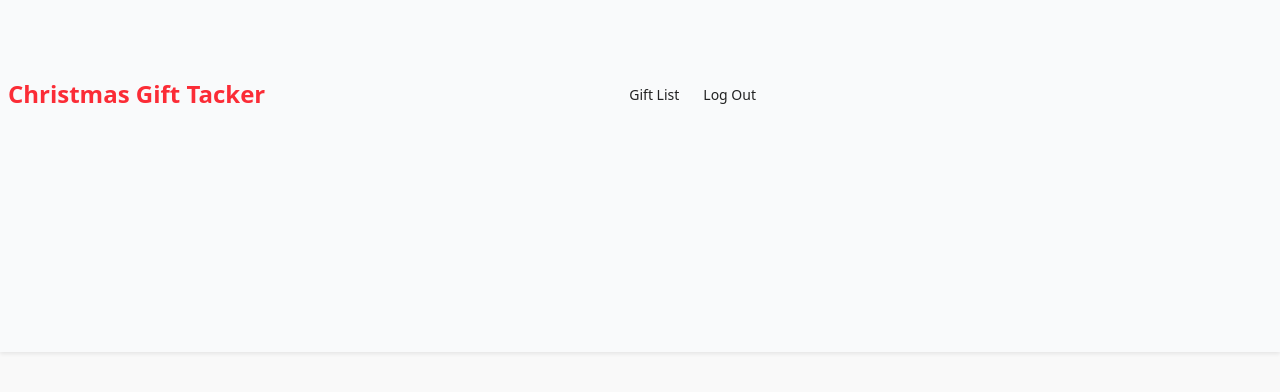
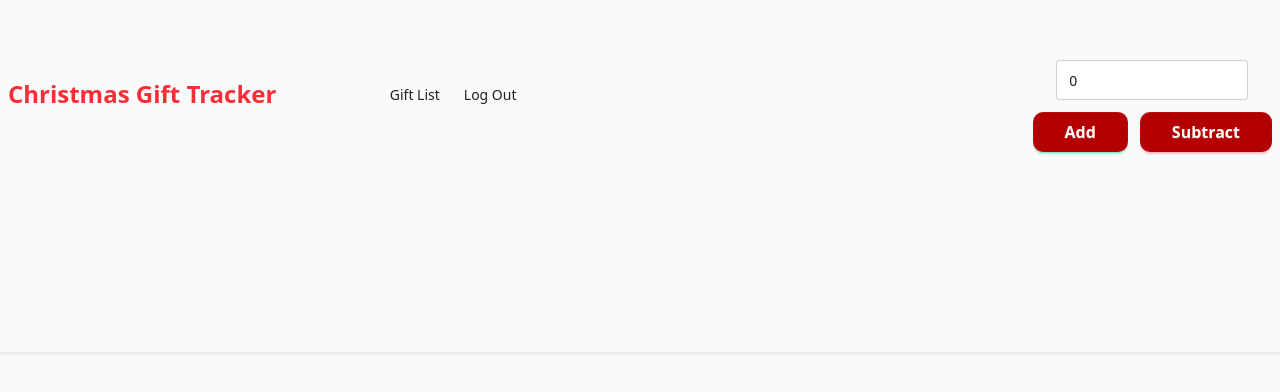
Before and after one commit to Gracie-Curiel/CMPS3390-Project3, a React (Vite) app in the folder christmas-app/: page /Dashboard in a window 1280 px wide. Shown: the part 164-556 px from the top of the page. Built offline with nearby package versions, Linux system fonts and the light colour scheme.

Commit message:
Made new flies/added recharts

```diff
--- a/christmas-app/package.json
+++ b/christmas-app/package.json
@@ -13,7 +13,8 @@
     "daisyui": "^5.4.7",
     "react": "^19.1.1",
     "react-dom": "^19.2.0",
-    "react-router-dom": "^7.9.6"
+    "react-router-dom": "^7.9.6",
+    "recharts": "^3.4.1"
   },
   "devDependencies": {
     "@eslint/js": "^9.36.0",
--- a/christmas-app/src/App.jsx
+++ b/christmas-app/src/App.jsx
@@ -3,6 +3,8 @@ import { BrowserRouter as Router, Routes, Route } from "react-router-dom";
 import Signin from "./views/Signin.jsx";
 import Signup from "./views/Signup.jsx";
 import Dashboard from "./views/Dashboard.jsx";
+import Recipient from "./views/Recipient.jsx";
+import Giftlist from "./views/Giftlist.jsx";
 
 export default function App() {
   return (
@@ -11,6 +13,8 @@ export default function App() {
         <Route path="/Signup" element={<Signup />} />
         <Route path="/Signin" element={<Signin />} />
         <Route path="/Dashboard" element={<Dashboard />} />
+        <Route path="/Recipient" element={<Recipient />} />
+        <Route path="/Giftlist" element={<Giftlist />} />
       </Routes>
     </Router>
   );
--- a/christmas-app/src/views/Dashboard.jsx
+++ b/christmas-app/src/views/Dashboard.jsx
@@ -1,9 +1,24 @@
 import "./Dashboard.css";
+import { useState } from "react";
 import { Link } from "react-router-dom";
-import { PieChart, Pie, cell, Cell, Tooltip } from "recharts";
+import { PieChart, Pie, Cell, Tooltip } from "recharts";
 
-export default function Dashboard({ totalBudget, totalSpent }) {
-  //passing parameters from giftlist
+export default function Dashboard() {
+  // state variables
+  const [totalBudget, setTotalBudget] = useState(0);
+  const [totalSpent, setTotalSpent] = useState(0);
+  const [userInput, setUserInput] = useState(0);
+
+  // handlers for updating totalSpent
+  const handleClick1 = () => {
+    setTotalSpent(totalSpent + Number(userInput));
+  };
+
+  const handleClick2 = () => {
+    setTotalSpent(totalSpent - Number(userInput));
+  };
+
+  // chart data
   const data = [
     { name: "Total-Budget", value: totalBudget },
     { name: "Total-Spent", value: totalSpent },
@@ -12,9 +27,9 @@ export default function Dashboard({ totalBudget, totalSpent }) {
 
   return (
     <div className="navbar bg-base-100 shadow-sm">
-      {/*NAV BAR*/}
+      {/* NAV BAR */}
       <div className="flex-1">
-        <a className="text-2xl font-bold text-red-500">Christmas Gift Tacker</a>
+        <a className="text-2xl font-bold text-red-500">Christmas Gift Tracker</a>
       </div>
       <div className="flex-none">
         <ul className="menu menu-horizontal px-1">
@@ -26,6 +41,8 @@ export default function Dashboard({ totalBudget, totalSpent }) {
           </li>
         </ul>
       </div>
+
+      {/* PIE CHART */}
       <PieChart width={500} height={500}>
         <Pie data={data} dataKey="value" nameKey="name" outerRadius={200}>
           {data.map((entry, index) => (
@@ -34,11 +51,25 @@ export default function Dashboard({ totalBudget, totalSpent }) {
         </Pie>
         <Tooltip />
       </PieChart>
+
+      {/* USER INPUT */}
+      <div className="flex flex-col items-center mt-6">
+        <input
+          type="number"
+          value={userInput}
+          onChange={(e) => setUserInput(e.target.value)}
+          className="input input-bordered w-48 mb-3"
+          placeholder="Enter gift price"
+        />
+        <div className="flex gap-3">
+          <button onClick={handleClick1} className="btn btn-success">
+            Add
+          </button>
+          <button onClick={handleClick2} className="btn btn-error">
+            Subtract
+          </button>
+        </div>
+      </div>
     </div>
-    //entry -holds the slices information -value and name, then it loops through both entry index 0 for entry 1 and index 1 for entry 2
-    //Tooltip uses nameKey"name" and data"value"  so it will display the names and the values  of the slices when the mouse hovers.
-    // We will need a pie chart that has two values "totalBudget" and "totalSpent"
-    // The default budget will be zero
-    // The default total will also be zero(will increase when the user adds a gift)
   );
 }
--- /dev/null
+++ b/christmas-app/src/views/Giftlist.jsx
@@ -0,0 +1,8 @@
+export default function Giftlist(){
+    return(
+<div className="App">
+      <h1>Hello, React!</h1>
+      <p>This is a basic JSX component.</p>
+    </div>
+    );
+}
--- a/christmas-app/src/views/Recipient.jsx
+++ b/christmas-app/src/views/Recipient.jsx
@@ -1,4 +1,4 @@
-import React, { useState } from 'react';
+import { useState } from 'react';
 export default function Recipient() {
 //usesate for the inputs
 //handlers = submit
```
Also changed, not shown: christmas-app/src/views/Giftlist.css (added), 1 other file (tests, documents, lock files or other folders).
